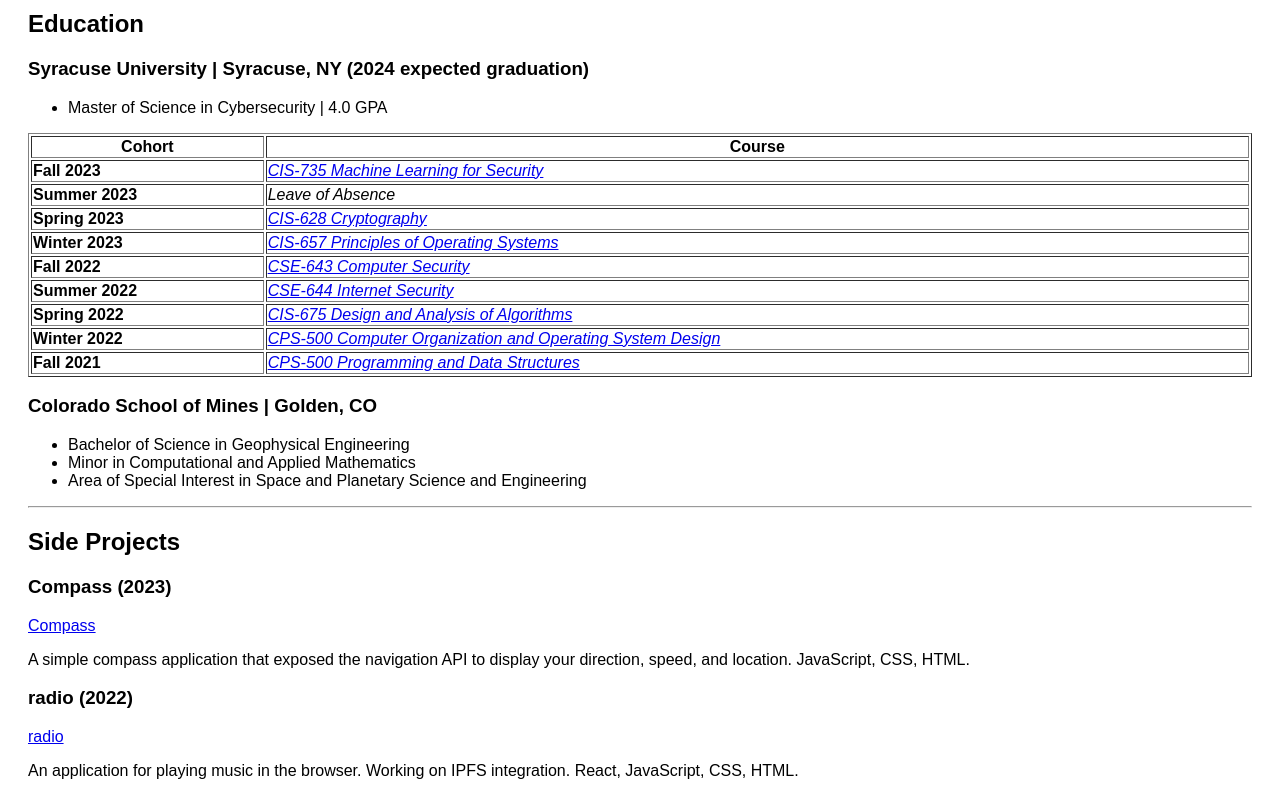
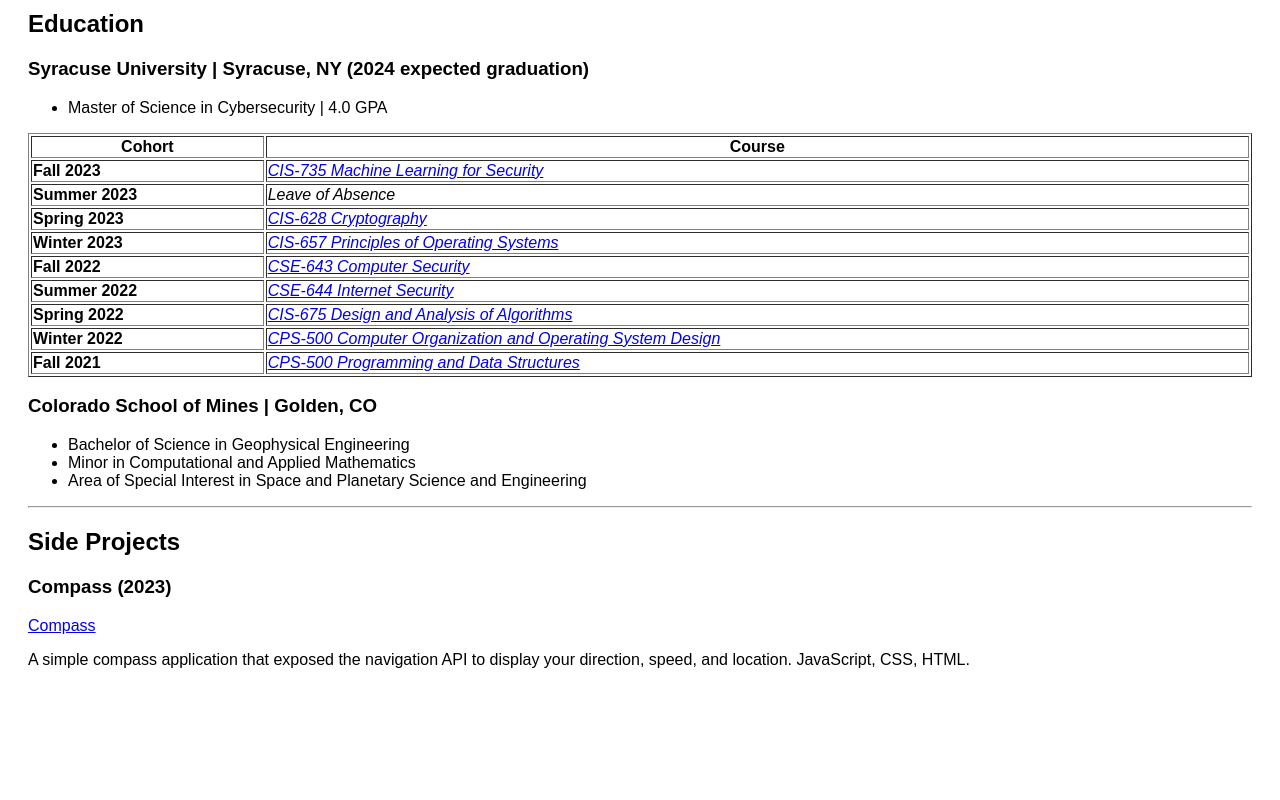
Before and after one commit to radioxeth/nad27, a website: page app/index.html in a window 1280 px wide. Shown: the part 1684-2484 px from the top of the page. After the commit the page ends 2373 px from the top, so only its background shows below. Drawn offline with Linux system fonts and the light colour scheme.

Commit message:
remove radio

```diff
--- a/app/index.html
+++ b/app/index.html
@@ -15,7 +15,6 @@
         </button>
         <nav class="menu hidden">
             <a target="_blank" title="Compass App" href="https://compass.nad27.net">Compass</a>
-            <a target="_blank" title="Radio App" href="https://radio.nad27.net">Radio</a>
         </nav>
     </div>
     <div class="resume">
@@ -237,12 +236,6 @@
                 A simple compass application that exposed the navigation API to display your direction, speed, and
                 location. JavaScript, CSS, HTML.
             </p>
-            <h3>radio (2022)</h3>
-            <a target="_blank" href="https://radio.nad27.net">radio</a>
-            <p>
-                An application for playing music in the browser. Working on IPFS integration. React, JavaScript, CSS,
-                HTML.
-            </p>
         </section>
     </div>
 
```
